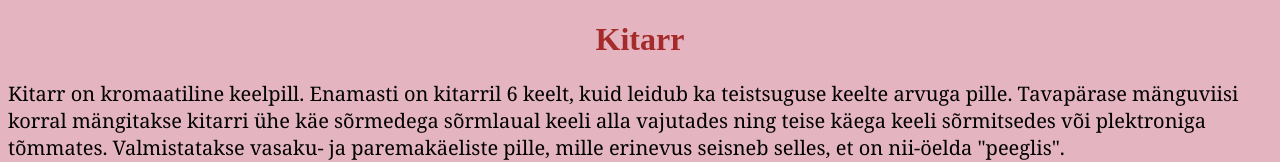
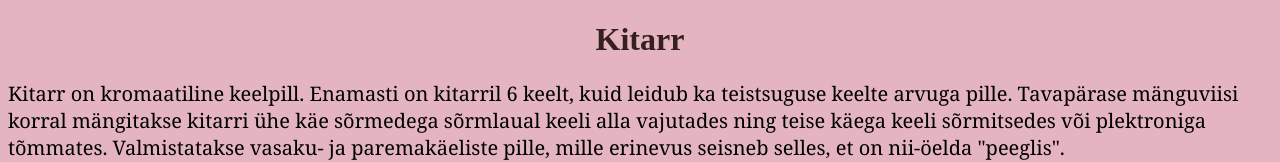
Before and after one commit to MiaMarta/hello-word, a plain HTML site: page index.html in a window 1280 px wide. Shown: the top 162 px of the page. Drawn offline with Linux system fonts and the light colour scheme.

Commit message:
varvimuutus

```diff
--- a/styles.css
+++ b/styles.css
@@ -3,7 +3,7 @@ body {
 }
 h1{
     text-align: center;
-    color: brown;
+    color: rgb(53, 32, 32);
 }
 p{
     font-family: Cambria, Cochin, Georgia, Times, 'Times New Roman', serif;
```
